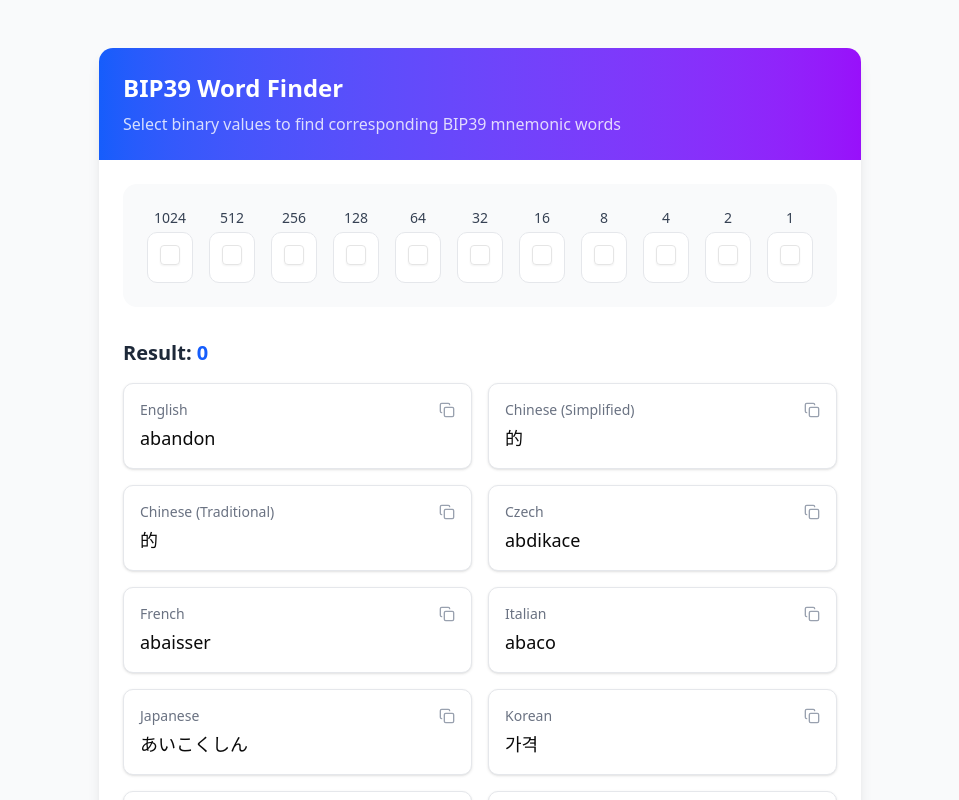
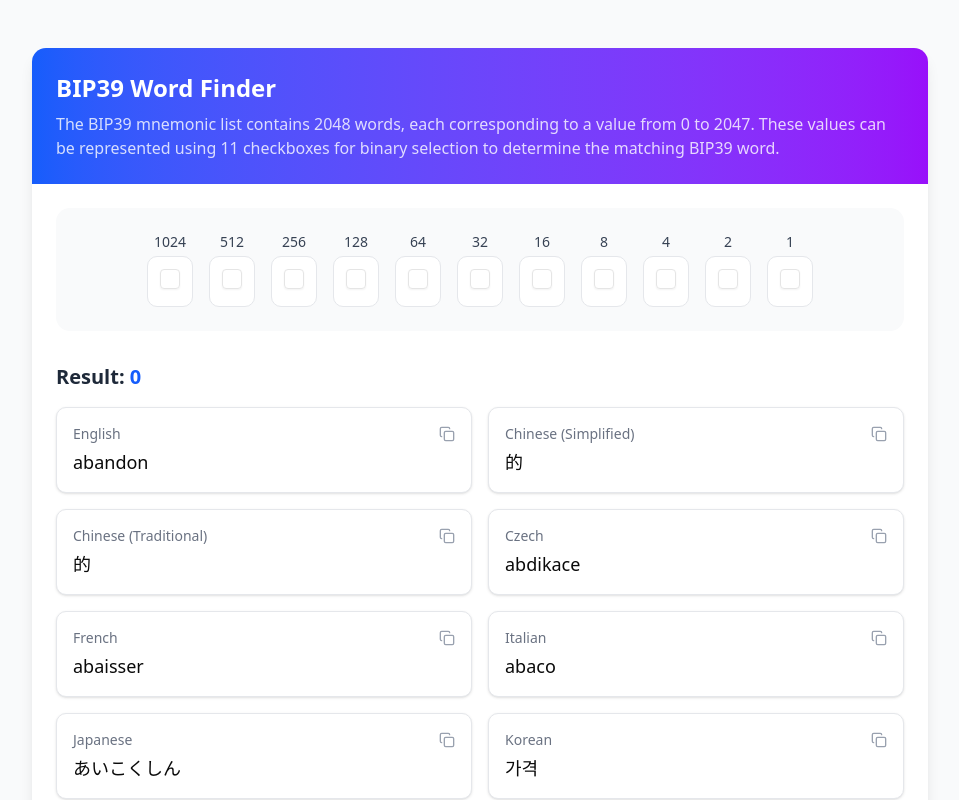
Before and after one commit to evan1ee/bip39-word-finder, a Next.js app: page / in a window 1280 px wide. Shown: the top 800 px of the page, without its empty margins (160-1119 px from the left). Built offline with nearby package versions, Linux system fonts and the light colour scheme.

Commit message:
update description

```diff
--- a/app/page.tsx
+++ b/app/page.tsx
@@ -97,7 +97,7 @@ export default function Home() {
       <div className="max-w-4xl mx-auto bg-white rounded-xl shadow-lg overflow-hidden flex-grow">
         <div className="bg-gradient-to-r from-blue-600 to-purple-600 p-6">
           <h1 className="text-2xl font-bold text-white">BIP39 Word Finder</h1>
-          <p className="text-white/80 mt-2">Select binary values to find corresponding BIP39 mnemonic words</p>
+          <p className="text-white/80 mt-2">The BIP39 mnemonic list contains 2048 words, each corresponding to a value from 0 to 2047. These values can be represented using 11 checkboxes for binary selection to determine the matching BIP39 word.</p>
         </div>
 
         <div className="p-6">
```
